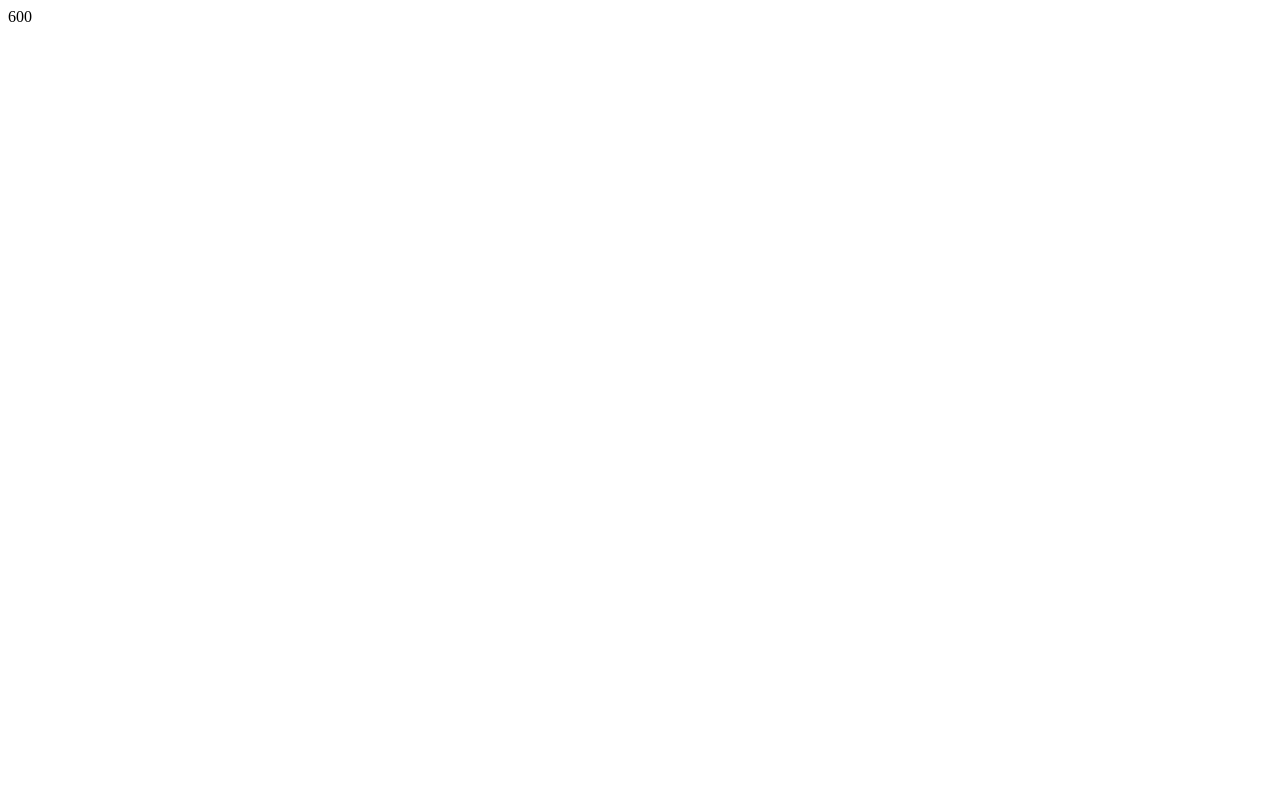
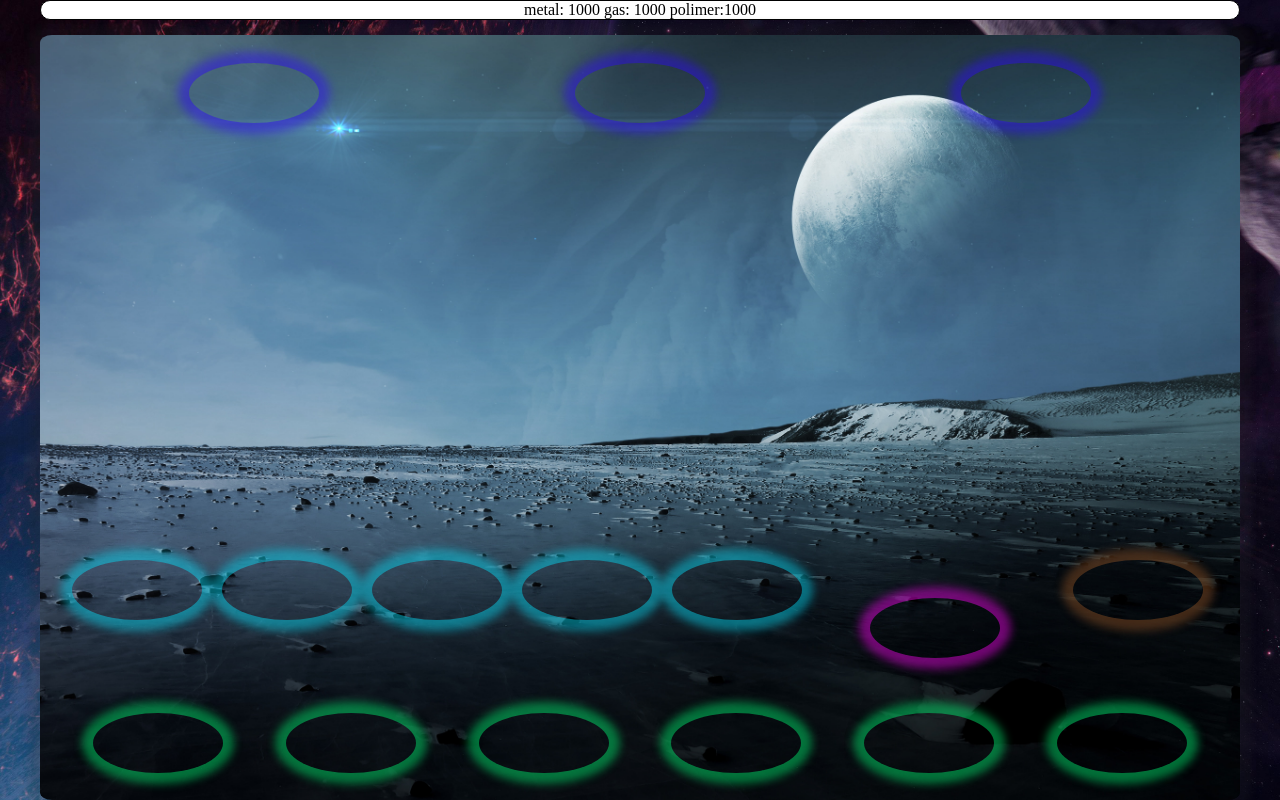
Before and after one commit to ValeriyAmazing/spaceGame-V0.2, a plain HTML site: page index.html in a window 1280 px wide. Drawn offline with Linux system fonts and the light colour scheme.

Commit message:
added drawPlanet and drawBuilding func

```diff
--- a/index.html
+++ b/index.html
@@ -5,6 +5,7 @@
     <meta http-equiv="X-UA-Compatible" content="IE=edge">
     <meta name="viewport" content="width=device-width, initial-scale=1.0">
     <script src="scripts/app.js" type="module"></script>
+    <link rel="stylesheet" href="style.css">
     <title>SpaceGame</title>
 </head>
 <body>
--- a/scripts/app.js
+++ b/scripts/app.js
@@ -1,35 +1,38 @@
-
-import { generateNewBuilding, takeCost } from "./construct.js"
-
-import { planetList } from "./gameObjects/planets.js"
-import { generatePlanetCells } from "./generatePlanetCells.js"
-import { currents, getCurrentCell, getCurrentPlanet } from "./getCurrentItems.js"
-import { tick } from "./tick.js"
-
+import {
+    generateNewBuilding,
+    takeCost
+} from "./construct.js"
+import { drawPlanet } from "./draw/drawPlanet.js"
+import {
+    planetList
+} from "./gameObjects/planets.js"
+import {
+    generatePlanetCells
+} from "./generators/generatePlanetCells.js"
+import {
+    currents,
+    getCurrentCell,
+    getCurrentPlanet
+} from "./getCurrentItems.js"
+import {
+    tick
+} from "./tick.js"
 const container = document.querySelector('.container')
-const cell = document.createElement('div')
-container.append(cell)
-
 
 getCurrentPlanet()
 
 planetList.push(currents.planet)
 
-function showStorage() {
-
-    cell.innerHTML = `${currents.planet.currentStorage.metal}`
-    requestAnimationFrame(showStorage)
-}
 currents.planet.currentStorage.metal = 1000
 currents.planet.currentStorage.gas = 1000
 currents.planet.currentStorage.polimer = 1000
-
 currents.planet.cells = generatePlanetCells(currents.planet.type)
 getCurrentCell()
-if (takeCost('metalMiner', 0, currents.planet.currentStorage)) {
 
-    currents.cell.building = generateNewBuilding('metalMiner')
+drawPlanet()
+
+tick()
+
+export {
+    container,
 }
-    console.log(currents.planet);
-tick()
-showStorage()
--- /dev/null
+++ b/scripts/draw/drawBuilding.js
@@ -0,0 +1,19 @@
+import {
+    buildings
+} from "../gameObjects/buildings.js"
+
+function drawBuilding(buildingType) {
+    const building = document.createElement('img')
+    building.src = `${buildings[buildingType].imageSrc}`
+    building.style.cssText = `transform: translate(-50%, 50%);position: relative;top: -125%;left: 50%;`
+    building.width = 140
+
+
+    return building
+
+
+}
+
+export {
+    drawBuilding
+}
--- /dev/null
+++ b/scripts/draw/drawPlanet.js
@@ -0,0 +1,108 @@
+import {
+    container
+} from "../app.js"
+import {
+    generateNewBuilding,
+    takeCost
+} from "../construct.js"
+import {
+    currents,
+    getCurrentCell
+} from "../getCurrentItems.js"
+import {
+    drawBuilding
+} from "./drawBuilding.js"
+
+function drawPlanet() {
+    const storage = create('storage')
+    const planetField = create('planet')
+    const space = create('space')
+    const gas = create('gas')
+    const poly = create('poly')
+    const metal = create('metal')
+    const ground = create('ground')
+
+    container.innerHTML = ''
+
+    storage.style.cssText = `
+        height: 20px;
+        width: 1200px;
+        background-color: white;
+        border-radius: 10px;
+        border: 1px solid black;
+        text-align: center;
+        vertical-align: center;
+        display: flex;
+        justify-content: center;
+        align-items: center;
+        margin-bottom: 15px;`
+
+    planetField.addEventListener('click', (e) => {
+        const target = e.target.closest('.cell')
+
+        getCurrentCell(target.id)
+
+        if (!currents.cell.building && takeCost('metalMiner', 0, currents.planet.currentStorage)) {
+            currents.cell.building = generateNewBuilding('metalMiner')
+        }
+
+        drawPlanet()
+    })
+
+    function create(_class) {
+        const el = document.createElement('div')
+        el.classList.add(_class)
+        return el
+    }
+
+    for (const _cell of currents.planet.cells) {
+        const cell = document.createElement('div')
+
+        cell.classList.add(_cell.allowedBuildingType)
+        cell.id = _cell.id
+        cell.classList.add("cell")
+        switch (_cell.allowedBuildingType) {
+            case 'gasMiner':
+                gas.append(cell)
+                break;
+            case 'polimerMiner':
+                poly.append(cell)
+                break;
+            case 'metalMiner':
+                metal.append(cell)
+                break;
+            case 'spaceBuildings':
+                space.append(cell)
+                break;
+            case 'groundBuildings':
+                ground.append(cell)
+                break;
+            default:
+                console.log('something wrong!');
+        }
+        if (_cell.building) {
+            const building = drawBuilding(_cell.building.type)
+            const buildingInfo = document.createElement('div')
+            buildingInfo.style.cssText = `transform: translate(-50%, 50%);position: relative;top: -75%;left: 50%;background:white;min-width:35px;min-heigth:25px;border-radius:10px;text-align:center;`
+            buildingInfo.innerText = `${_cell.building.lvl+1}`
+            cell.append(building)
+            cell.append(buildingInfo)
+        }
+    }
+
+    planetField.append(space, gas, poly, metal, ground)
+    container.append(storage, planetField)
+
+    showStorage()
+
+    function showStorage() {
+        storage.innerHTML = `metal: ${currents.planet.currentStorage.metal}     gas: ${currents.planet.currentStorage.gas}     polimer:${currents.planet.currentStorage.polimer}`
+        requestAnimationFrame(showStorage)
+    }
+
+}
+
+
+export {
+    drawPlanet
+}
--- a/scripts/gameObjects/buildings.js
+++ b/scripts/gameObjects/buildings.js
@@ -246,6 +246,4 @@ const buildings = {
 
 
 
-
-
 export { buildings }
--- a/scripts/galaxyMap.js
+++ b/scripts/gameObjects/galaxyMap.js
@@ -1,6 +1,6 @@
 import {
     generateGalaxy
-} from "./generateGalaxy.js"
+} from "../generators/generateGalaxy.js"
 
 let galaxyMap = []
 
--- a/scripts/generatePlanet.js
+++ b/scripts/generators/generatePlanet.js
@@ -1,6 +1,6 @@
 import {
     planets
-} from "./gameObjects/planets.js";
+} from "../gameObjects/planets.js";
 
 function generatePlanet(planetName, orbitNum, planetId) {
     const planet = {}
--- a/scripts/generatePlanetCells.js
+++ b/scripts/generators/generatePlanetCells.js
@@ -1,6 +1,6 @@
 import {
     planets
-} from "./gameObjects/planets.js"
+} from "../gameObjects/planets.js"
 
 function generatePlanetCells(planetName) {
     let id = 0
--- a/scripts/generateSystem.js
+++ b/scripts/generators/generateSystem.js
@@ -1,9 +1,6 @@
-import {
-    planetList
-} from "./gameObjects/planets.js";
 import {
     systemTemlates
-} from "./gameObjects/systems.js";
+} from "../gameObjects/systems.js";
 import {
     generatePlanet
 } from "./generatePlanet.js";
--- a/scripts/getCurrentItems.js
+++ b/scripts/getCurrentItems.js
@@ -1,4 +1,4 @@
-import { galaxyMap } from "./galaxyMap.js"
+import { galaxyMap } from "./gameObjects/galaxyMap.js"
 
 const currents = {}
 
@@ -12,8 +12,8 @@ function getCurrentPlanet() {
 
 }
 
-function getCurrentCell() {
-    currents.cell = galaxyMap[0].planets[0].cells[0]
+function getCurrentCell(id) {
+    currents.cell = currents.planet.cells[id]
 
 }
 
--- a/scripts/tick.js
+++ b/scripts/tick.js
@@ -18,10 +18,6 @@ function tick() {
                         if (planet.currentStorage[incomeType] < planet.maxStorage[incomeType]) {
                             console.log(planet.currentStorage[incomeType] += cell.building.incomes[incomeType])
                         } else planet.currentStorage[incomeType] = planet.maxStorage[incomeType]
-                        // if (planet.currentStorage[incomeType] &&planet.currentStorage[incomeType] < planet.maxStorage[incomeType]) {
-                        //     planet.currentStorage[incomeType] += cell.building.income[incomeType]
-                        // }
-
                     }
                 }
 
--- a/style.css
+++ b/style.css
@@ -0,0 +1,139 @@
+* {
+    box-sizing: border-box;
+    margin: 0;
+    padding: 0;
+}
+
+.container {
+    width: 100vw;
+    height: 100vh;
+    display: flex;
+    flex-direction: column;
+    justify-content: center;
+    align-items: center;
+    background-image: url(img/planets/bg3.jpg);
+    background-repeat: no-repeat;
+    background-size: cover;
+
+}
+
+.planet {
+    -webkit-box-shadow: 0px 0px 8px 11px rgba(253, 7, 237, 0.235);
+    box-shadow: 0px 0px 8px 11px rgba(39, 38, 39, 0.2);
+    border-radius: 1%;
+    background-image: url(./img/planets/bg1.jpg);
+    background-repeat: no-repeat;
+    background-size: cover;
+    display: grid;
+    justify-content: space-around;
+    align-content: space-around;
+    height: 900px;
+    width: 1200px;
+    grid-template-rows: 400px 200px auto;
+    grid-template-areas:
+        'space space space'
+        'poly gas metal'
+        'ground ground ground'
+    ;
+}
+
+.space {
+    display: flex;
+    flex-wrap: wrap;
+    justify-content: space-around;
+    align-items: start;
+    grid-area: space;
+
+
+}
+
+.gas {
+    padding-top: 35px;
+    display: flex;
+    flex-wrap: wrap;
+    justify-content: space-around;
+    align-items: flex-end;
+    grid-area: gas;
+
+}
+
+.poly {
+    padding-top: 35px;
+    display: flex;
+    flex-wrap: wrap;
+    justify-content: space-around;
+    align-items: center;
+    grid-area: poly;
+}
+
+.metal {
+    padding-top: 35px;
+    display: flex;
+    flex-wrap: wrap;
+    justify-content: space-around;
+    align-items: center;
+    grid-area: metal;
+}
+
+.ground {
+    display: flex;
+    flex-wrap: wrap;
+    justify-content: space-around;
+    align-items: center;
+    grid-area: ground;
+}
+
+.cell {
+    background-repeat: no-repeat;
+    background-size: cover;
+    display: flex;
+    flex-wrap: wrap;
+    margin: 10px;
+    width: 130px;
+    height: 60px;
+    border-radius: 50% 50%;
+    transition: scale 0.5s;
+    margin: 15px;
+}
+
+.cell:hover {
+    scale: 1.1;
+}
+
+.polimerMiner {
+    margin: 10px;
+    -webkit-box-shadow: 0px 0px 8px 11px rgba(7, 225, 253, 0.444);
+    box-shadow: 0px 0px 8px 11px rgba(7, 225, 253, 0.444);
+}
+
+.metalMiner {
+    -webkit-box-shadow: 0px 0px 8px 11px rgba(147, 85, 41, 0.444);
+    box-shadow: 0px 0px 8px 11px rgba(147, 85, 41, 0.444);
+}
+
+.spaceBuildings {
+    -webkit-box-shadow: 0px 0px 8px 11px rgba(46, 10, 248, 0.444);
+    box-shadow: 0px 0px 8px 11px rgba(46, 10, 248, 0.444);
+}
+
+.groundBuildings {
+    -webkit-box-shadow: 0px 0px 8px 11px rgba(2, 249, 117, 0.444);
+    box-shadow: 0px 0px 8px 11px rgba(2, 249, 117, 0.444);
+}
+
+.gasMiner {
+    -webkit-box-shadow: 0px 0px 8px 11px rgba(249, 6, 241, 0.444);
+    box-shadow: 0px 0px 8px 11px rgba(249, 6, 241, 0.444);
+}
+.p{
+        height: 25px;
+        width: 1200px;
+        background-color: white;
+        border-radius: 10px;
+        border: 1px solid black;
+        text-align: center;
+        display: flex;
+        justify-content: center;
+        align-items: center;
+        margin-bottom: 15px;
+}
```
Also changed, not shown: img/planets/bg1.jpg (added), img/planets/bg3.jpg (added), scripts/generators/generateGalaxy.js (renamed from scripts/generateGalaxy.js), scripts/generators/getRandom.js (renamed from scripts/getRandom.js), 2 other files.
